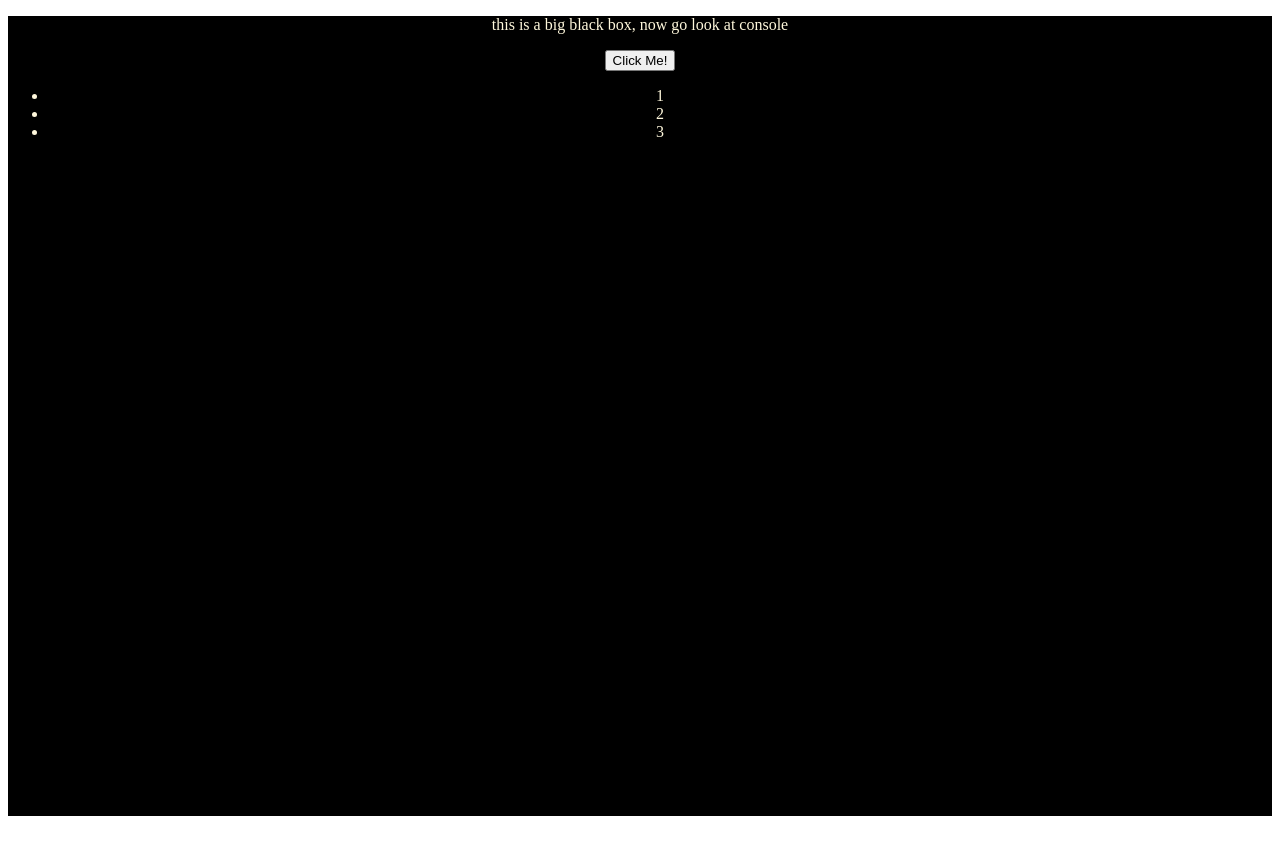
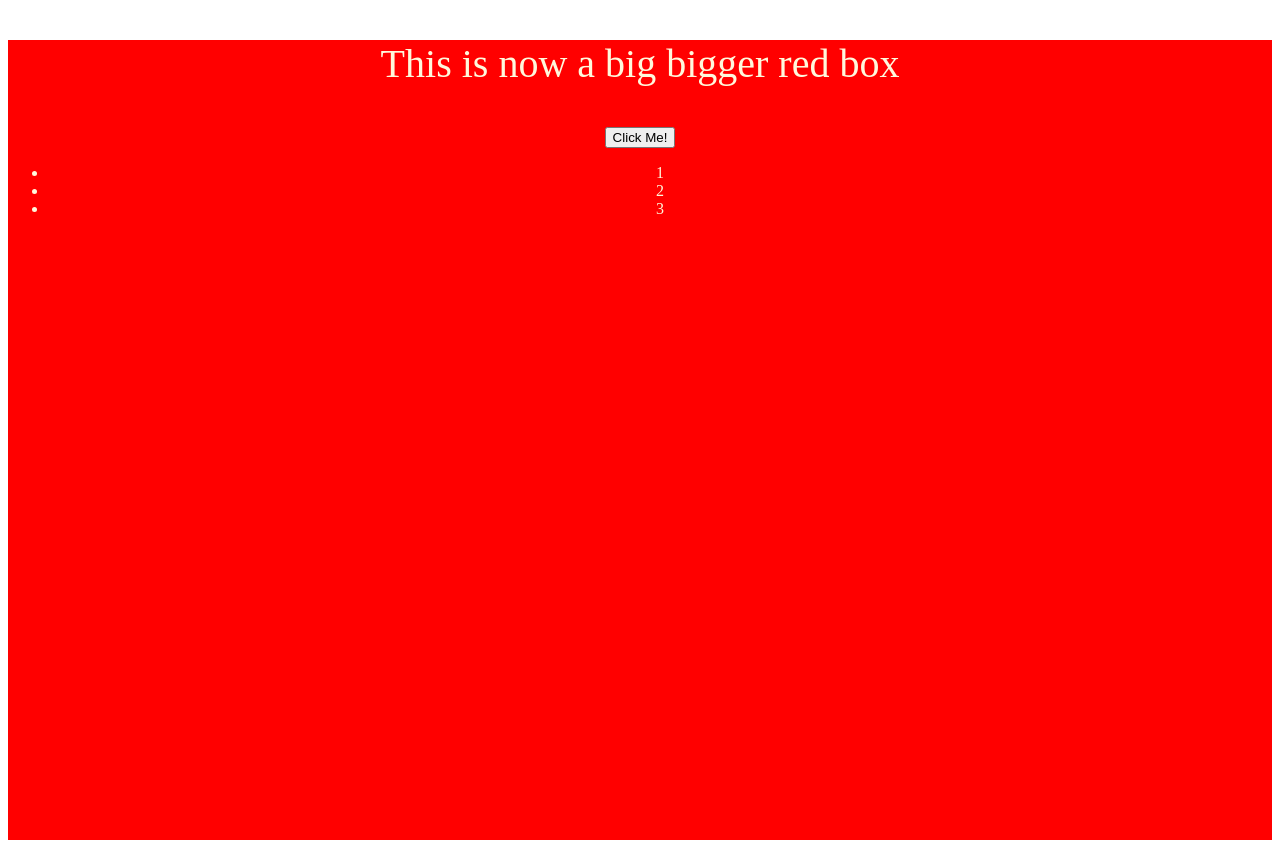
Before and after one commit to WhalenSITHS/Intro-To-JavaScript-2021, a plain HTML site: page index.html in a window 1280 px wide. Before the commit the page ends 824 px from the top, so only its background shows below. Drawn offline with Linux system fonts and the light colour scheme.

Commit message:
sfghdfgh

```diff
--- a/index.html
+++ b/index.html
@@ -14,7 +14,7 @@
       <button type="button" id="btn">Click Me!</button>
       <ul>
         <li class="point">1</li>
-        <li class="point" id="pointTwo">2</li>
+        <li class="point">2</li>
         <li class="point">3</li>
       </ul>
     </div>
--- a/index.js
+++ b/index.js
@@ -1,7 +1,18 @@
 const DOMSelectors = {
   button: document.getElementById("btn"),
   text: document.querySelector("#text"),
-  point: document.querySelectorAll(".point"),
-  pointTwo: document.getElementById("pointTwo"),
+  box: document.getElementById("big-black-box"),
+  points: document.querySelectorAll(".point"), //node list
 };
-console.log(DOMSelectors.pointTwo);
+
+function backgroundAndText(background, text) {
+  background.style.backgroundColor = "red";
+  text.textContent = "This is now a big bigger red box";
+  text.style.fontSize = "40px";
+}
+
+backgroundAndText(DOMSelectors.box, DOMSelectors.text);
+
+function changeLi() {
+  DOMSelectors.points.forEach((point) => {});
+}
```
